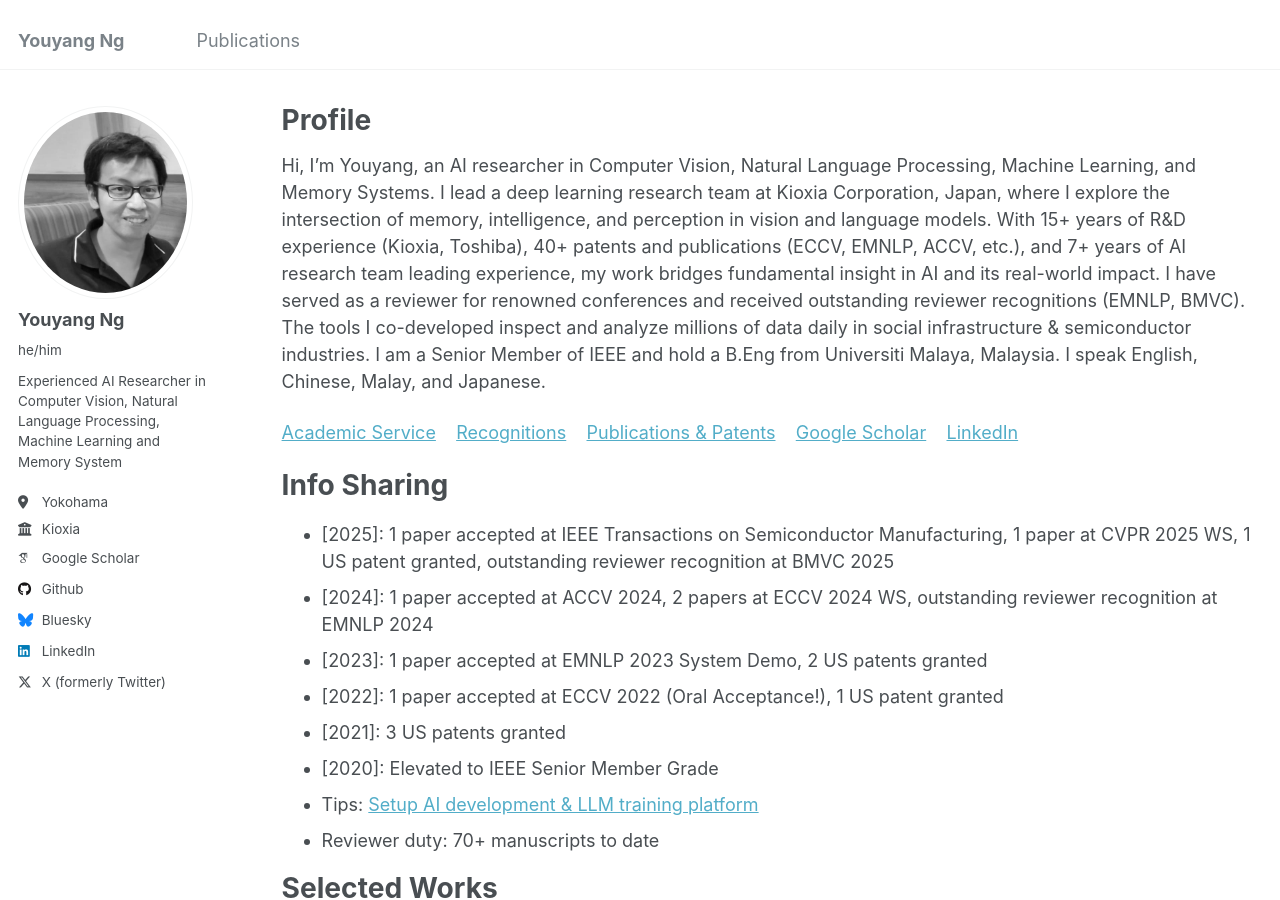
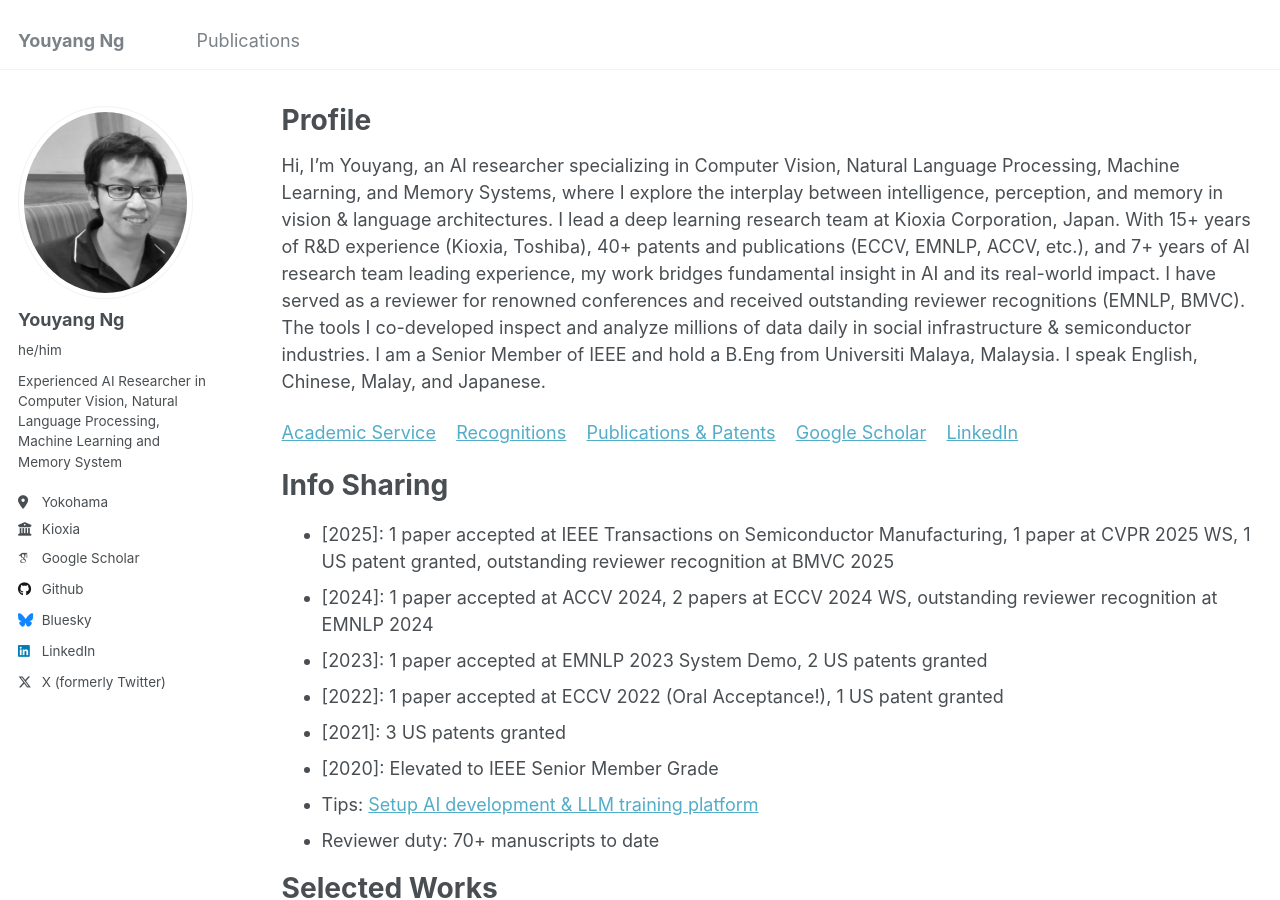
Before and after one commit to yy29/yy29.github.io, a Jekyll site: the page built from _pages/about.md, in a window 1280 px wide and 900 px high. Built offline with Jekyll 4.4.1, drawn with Linux system fonts in a browser that asks for light colours; some web fonts are replaced.

Commit message:
Update about.md

```diff
--- a/_pages/about.md
+++ b/_pages/about.md
@@ -8,7 +8,7 @@ redirect_from:
   - /about.html
 ---
 
-Hi, I’m Youyang, an AI researcher in Computer Vision, Natural Language Processing, Machine Learning, and Memory Systems. I lead a deep learning research team at Kioxia Corporation, Japan, where I explore the intersection of memory, intelligence, and perception in vision and language models. With 15+ years of R&D experience (Kioxia, Toshiba), 40+ patents and publications (ECCV, EMNLP, ACCV, etc.), and 7+ years of AI research team leading experience, my work bridges fundamental insight in AI and its real-world impact. I have served as a reviewer for renowned conferences and received outstanding reviewer recognitions (EMNLP, BMVC). The tools I co-developed inspect and analyze millions of data daily in social infrastructure & semiconductor industries. I am a Senior Member of IEEE and hold a B.Eng from Universiti Malaya, Malaysia. I speak English, Chinese, Malay, and Japanese.
+Hi, I’m Youyang, an AI researcher specializing in Computer Vision, Natural Language Processing, Machine Learning, and Memory Systems, where I explore the interplay between intelligence, perception, and memory in vision & language architectures. I lead a deep learning research team at Kioxia Corporation, Japan. With 15+ years of R&D experience (Kioxia, Toshiba), 40+ patents and publications (ECCV, EMNLP, ACCV, etc.), and 7+ years of AI research team leading experience, my work bridges fundamental insight in AI and its real-world impact. I have served as a reviewer for renowned conferences and received outstanding reviewer recognitions (EMNLP, BMVC). The tools I co-developed inspect and analyze millions of data daily in social infrastructure & semiconductor industries. I am a Senior Member of IEEE and hold a B.Eng from Universiti Malaya, Malaysia. I speak English, Chinese, Malay, and Japanese.
 
 [Academic Service](#service) &nbsp;&nbsp; [Recognitions](#recognitions) &nbsp;&nbsp; [Publications & Patents](publications.md) &nbsp;&nbsp; [Google Scholar](https://scholar.google.com/citations?user=4BGLw_QAAAAJ) &nbsp;&nbsp; [LinkedIn](https://www.linkedin.com/in/youyang-ng-55a10ab9/)
 
```
